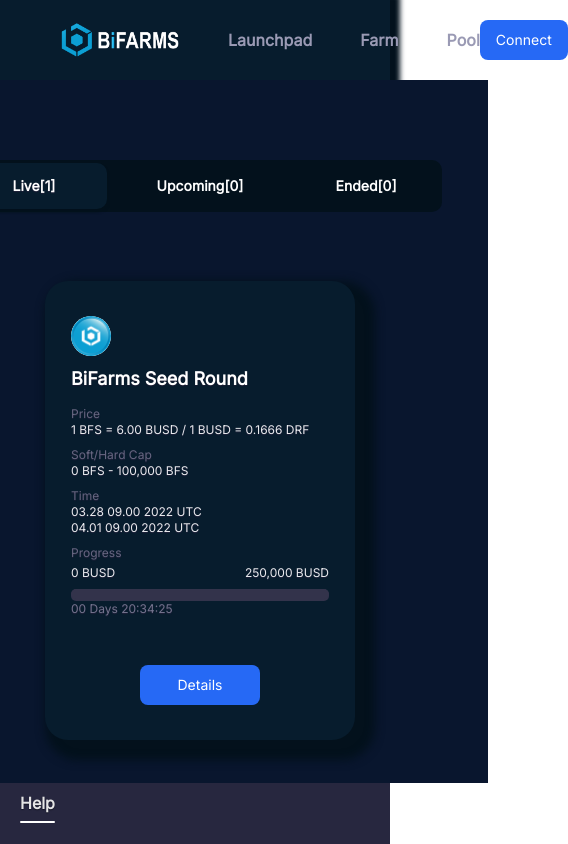
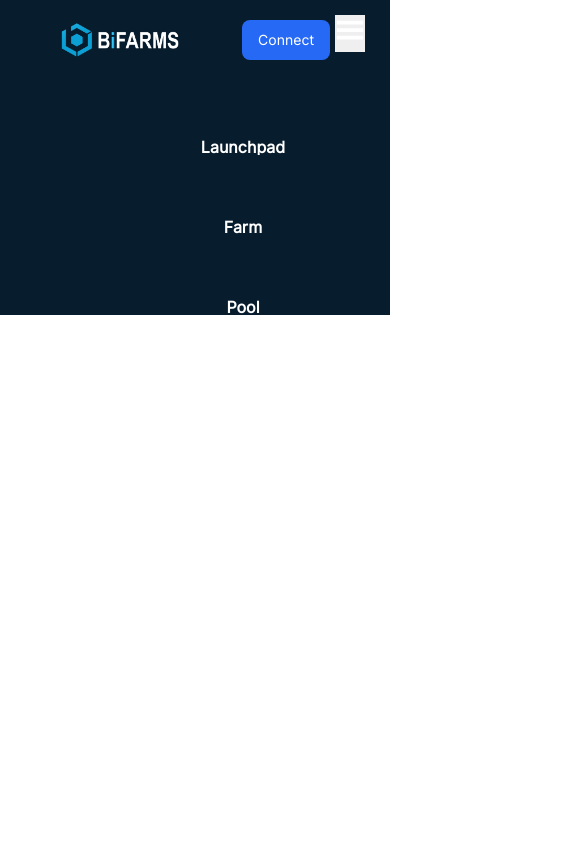
Before and after one commit to bifarmsnetwork/bifarms-dapp, a React (Create React App) app: page / in a window 390 px wide. Shown: the top 844 px of the page, 568 px wide, since content can reach past the window. Built offline with nearby package versions, Linux system fonts and the light colour scheme.

Commit message:
Few changes

```diff
--- a/src/App.js
+++ b/src/App.js
@@ -10,11 +10,11 @@
   return (
     <BrowserRouter>
     <Navbar/>
-    <Routes>
+    {/* <Routes>
       <Route path="/" element = {<Launchpad/>}/>
       <Route path="/details" element = {<Details/>}/>
-    </Routes>
-    <Footer/>
+    </Routes> */}
+    {/* <Footer/> */}
 
     </BrowserRouter>
 
--- a/src/components/Navbar/Navbar.css
+++ b/src/components/Navbar/Navbar.css
@@ -4,6 +4,7 @@
     align-items: center;
     height: 80px;
     background-color: #071c2d;
+
 
 }
 
@@ -14,7 +15,7 @@
     width: 100%;
     display: flex;
     align-items: center;
-    box-shadow: 5px 05px 5px 05px #03111c;
+
 }
 
 .header-left {
@@ -69,33 +70,42 @@
 
 }
 
-/* min-width: 105px;
-    box-sizing: border-box;
-    padding: 0 24px;
-    height: 48px;
-    line-height: 48px;
-    text-align: center;
-    border-radius: 24px;
-    box-shadow: 0 3px 6px 0 rgb(0, 0, 0 / 16%);
-    background-color: #27273f;
-    font-size: 14px;
-    font-weight: 700;
-    color: #9a9ab4;
-    text-shadow: 0 1px 1px #20203a;
-    cursor: pointer;
-    position: relative;
-    margin-right: 22px; */
+.mobile-menu-icon {
+    display: none;
+}
 
-/* @media screen and (max-width: 1000px) {
-    .header {
-        height: 1.03rem;
-        box-shadow: 0 0.03rem 0.06rem 0 #1b1c30;
+@media screen and (max-width:780px) {
+    .nav {
+        display: none;
     }
-    .header-container {
-        padding: 0 0.2rem;
-        max-width: 7.5rem;
+    .nav-mobile {
+        position: absolute;
+        display: block;
+        list-style: none;
+        background-color: #071c2d;
+        left: 0;
+        top: 75px;
+        transition: all 0.5s ease-out;
+        width: 100%;
     }
-    .header-left-logo {
-        width: 1.45rem;
+    .n-item {
+        display: block;
+        text-align: center;
+        color: white;
+        padding: 32px;
+        width: 100%;
+        transition: all 0.5s ease-out;
     }
-} */
+    .mobile-menu-icon {
+        display: block;
+        position: absolute;
+        color: white;
+        font-size: 30px;
+        border: none ;
+        /* background-color: #071c2d; */
+        border: none;
+        outline: none;
+        top: 15px;
+        right: 25px;
+    }
+}
--- a/src/components/Navbar/Navbar.jsx
+++ b/src/components/Navbar/Navbar.jsx
@@ -1,15 +1,21 @@
-import React from 'react';
+import React, { useState } from 'react';
 import './Navbar.css';
 import Logo from '../../images/logo.png';
+import { GiHamburgerMenu } from 'react-icons/gi';
+import { GrClose } from 'react-icons/gr';
 
 
 const Navbar = () => {
+    const [isMobile , setIsMobile]  = useState(true);
   return (
     <div className="header">
         <div className="header-container">
             <div className="header-left">
             <img src={Logo} alt="Logo" className='header-left-logo' />
-                <div className="nav">
+
+                <div className={isMobile ? "nav-mobile" : "nav"}
+                    onClick={() => setIsMobile(false)}
+                >
                     <div className="n-item"> Launchpad </div>
                     <div className="n-item"> Farm </div>
                     <div className="n-item"> Pool </div>
@@ -22,6 +28,10 @@
                 </div>
 
             </div>
+            <button className="mobile-menu-icon">
+                {isMobile ? <GiHamburgerMenu/> : <GrClose/>}
+            </button>
+
         </div>
     </div>
   )
```
